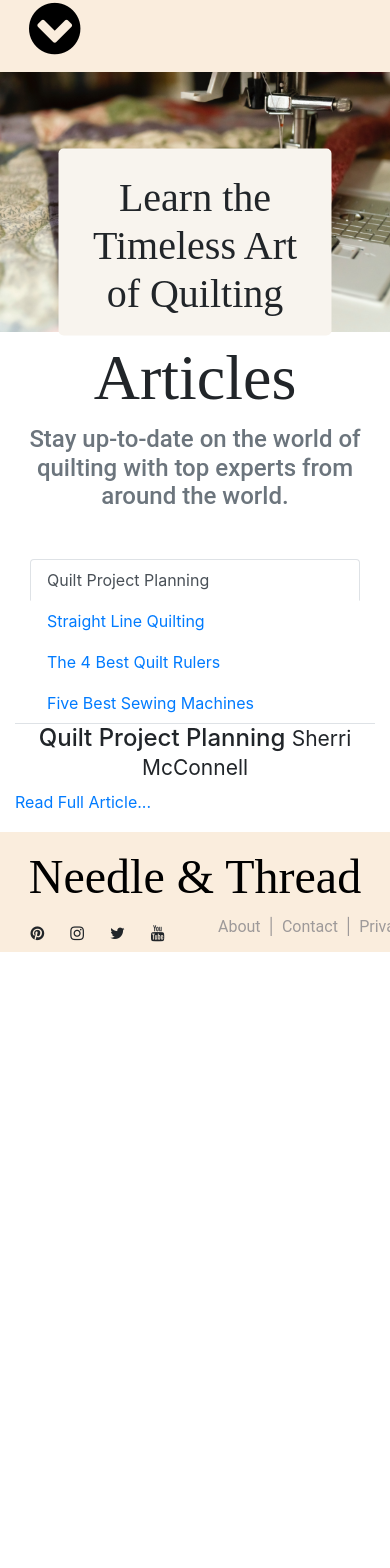
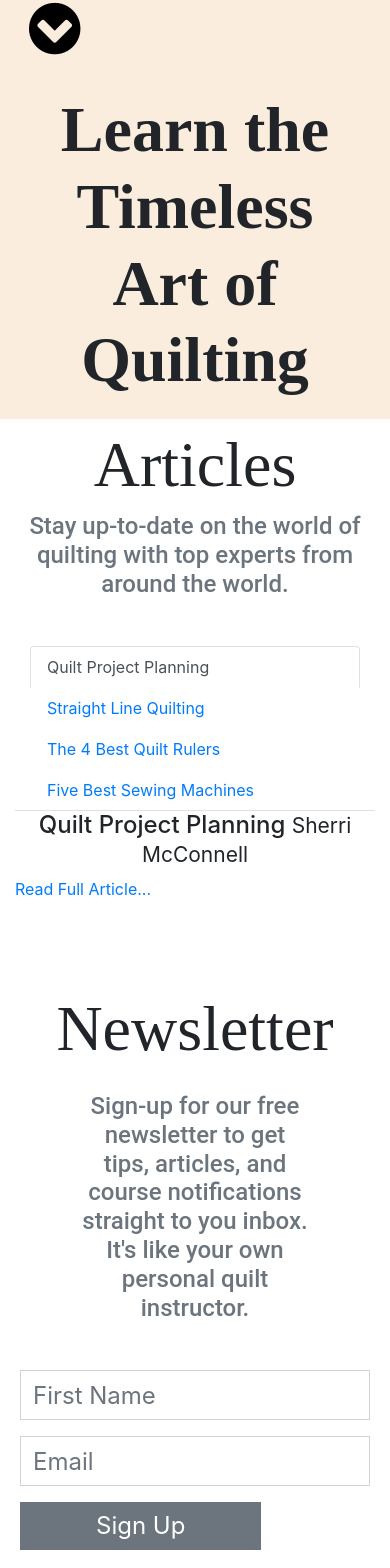
Before and after one commit to Nastasha1979/quiltReact, a React (Create React App) app: page /articles in a window 390 px wide. Shown: the part 96-1664 px from the top of the page. Before the commit the page ends 1048 px from the top, so only its background shows below. Built offline with nearby package versions, Linux system fonts and the light colour scheme.

Commit message:
052221 542PM Adjusted components for responsiveness

```diff
--- a/src/Styles.scss
+++ b/src/Styles.scss
@@ -20,6 +20,19 @@ $lightColoredText: rgb(158, 154, 154);
   text-align: center;
   margin: auto;
 
+}
+
+.phoneHeader {
+  background-color: $backgroundClr;
+}
+
+.phoneHeader h1 {
+  font-family: $thirdFont;
+  font-size: 4rem;
+  font-weight: bold;
+  text-align: center;
+  margin: auto;
+  padding: 20px;
 }
 
 .btnStyles {
@@ -77,7 +90,7 @@ $lightColoredText: rgb(158, 154, 154);
 
 .textCont {
     position: absolute;
-    top: 40%;
+    top: 50%;
     left: 50%;
     transform: translate(-50%, -50%);
     background-color: rgb(248, 244, 238);
@@ -88,6 +101,7 @@ $lightColoredText: rgb(158, 154, 154);
     h1 {
       font-family: $thirdFont;
       text-align: center;
+      font-size: 4rem;
     }
 
     h5 {
@@ -216,3 +230,36 @@ $lightColoredText: rgb(158, 154, 154);
 .faqInner {
   font-size: 36px;
 }
+
+//Newsletter
+
+.newsletterStyles input,
+.newsletterStyles button {
+    font-size: 24px;
+    border-radius: 0;
+}
+
+.newsletterStyles button {
+    padding: 5px 75px 5px 75px;
+}
+
+//About
+
+.myImage {
+  height: 100%;
+  width: 50%;
+  right: 0;
+}
+
+.mediaBodyStyle h3 {
+    padding: 20px 0px 10px 0px;
+    font-family: $secondaryFont;
+    text-align: center;
+    font-size: 2rem;
+}
+
+.mediaBodyStyle address {
+  text-align: center;
+  font-family: $secondaryFont;
+  font-size: 1.5rem;
+}
--- /dev/null
+++ b/src/components/AboutComponent.js
@@ -0,0 +1,35 @@
+import React from "react";
+import { Media } from "reactstrap";
+
+
+
+
+function About () {
+    return(
+        <React.Fragment>
+            <Media>
+                <Media body className="mediaBodyStyle">
+                    <h2 className="mainHeader pt-3">About</h2>
+                    <h5 className="subHeader text-muted">I am Nastasha Leach. Originally from Central Texas, I have lived in San Antonio since 2012.
+                    I served in the US Air Force before graduating college and working as an Auditor with the City of San Antonio.
+                    I hope to become a web developer in the future. </h5>
+
+                    <h3>Contact</h3>
+                    <address>
+                        8715 Datapoint Dr <br />
+                        San Antonio, TX 78229
+                    </address>
+                    <address>
+                        <a href= "tel: 210-763-9873">Call Us</a> <br />
+                        <a href= "mailto: Nastasha.leach@outlook.com">Send us an Email</a>
+                        <p>Contact Us</p>
+                    </address>
+                </Media>
+                <Media object src="/assets/noel.jpg" alt="Picture of Nastasha" className="myImage"/>
+
+            </Media>
+        </React.Fragment>
+    );
+}
+
+export default About;
--- a/src/components/ArticlesComponent.js
+++ b/src/components/ArticlesComponent.js
@@ -8,7 +8,7 @@ import classnames from 'classnames';
 function GetPanel({article}) {
     const fullText = article.text.map(para => {
         return(
-            <p>{para}</p>
+            <p className="d-none d-md-block">{para}</p>
         );
     });
 
@@ -18,10 +18,10 @@ function GetPanel({article}) {
                 <Media object src={article.pic} alt="ERROR Loading" className="pr-2 justify-content-center d-none d-lg-block"/>
             </Media>
             <Media body>
-                <div className="d-none d-lg-block">
+                <div >
                     {fullText}
                 </div>
-                <Link href={article.readMoreLink} target="_blank">Read Full Article...</Link>
+                <a href={article.readMoreLink} target="_blank">Read Full Article...</a>
             </Media>
         </Media>
 
--- a/src/components/ClassesComponent.js
+++ b/src/components/ClassesComponent.js
@@ -33,6 +33,8 @@ function GetFirstClasses({classRoom}) {
 
 
 function Classes(props){
+
+
     const showClass = props.classes.map(classRoom => {
         return(
             <div key={classRoom.id}>
--- a/src/components/Navigation.js
+++ b/src/components/Navigation.js
@@ -22,7 +22,11 @@ class Navigation extends Component {
         });
     }
 
+
+
     render() {
+
+
         return(
             <React.Fragment >
                 <Navbar sticky="top" expand="lg" className="navbarStyles-container">
@@ -70,9 +74,15 @@ class Navigation extends Component {
                         </Collapse>
                     </div>
                 </Navbar>
-                <Container fluid className="topImageCont px-0">
+                <Container fluid className="topImageCont px-0 d-none d-md-block">
                     <img className="topImage" src="/assets/quilt2.jpg" alt="Quilt Picture Error" />
                     <div className="textCont">
+                        <h1>Learn the Timeless Art of Quilting</h1>
+                        <h5 className="d-none d-lg-block">You too can provide warmth, protection, and love to friends and family in the tradition of men and women for hundreds of years. Come join us as we celebrate the art, beauty, and functionality of quilt-making.</h5>
+                    </div>
+                </Container>
+                <Container fluid className="d-md-none phoneHeader">
+                    <div >
                         <h1>Learn the Timeless Art of Quilting</h1>
                         <h5 className="d-none d-lg-block">You too can provide warmth, protection, and love to friends and family in the tradition of men and women for hundreds of years. Come join us as we celebrate the art, beauty, and functionality of quilt-making.</h5>
                     </div>
--- /dev/null
+++ b/src/components/NewsletterComponent.js
@@ -0,0 +1,39 @@
+import React from "react";
+import { Button, Form, FormGroup, Input, Row, Col } from "reactstrap";
+
+
+function Newsletter() {
+    return(
+        <React.Fragment>
+            <div className="container-fluid newsletterStyles py-5">
+                <div className="row">
+                    <div className="col-12 thirdFont text-center my-4">
+                        <h2 className="mainHeader">Newsletter</h2>
+                    </div>
+                </div>
+                <div className="row pb-5">
+                    <div className="col-8 m-auto text-center text-muted secondaryFont">
+                        <h5 className="subHeader">Sign-up for our free newsletter to get tips, articles, and course notifications straight to you inbox. It's like your own personal quilt instructor.</h5>
+                    </div>
+                </div>
+                <Row form className="justify-content-center mx-auto">
+                    <Col lg={3}>
+                        <FormGroup>
+                            <Input type="text" name="fname" id="fname" placeholder="First Name" />
+                        </FormGroup>
+                    </Col>
+                    <Col lg={3}>
+                        <FormGroup>
+                            <Input type="email" name="email" id="email" placeholder="Email" required />
+                        </FormGroup>
+                    </Col>
+                    <Col lg={3}>
+                        <Button type="submit" className="btn btn-primary">Sign Up</Button>
+                    </Col>
+                </Row>
+            </div>
+        </React.Fragment>
+    );
+}
+
+export default Newsletter;
--- a/src/components/SwitchComponent.js
+++ b/src/components/SwitchComponent.js
@@ -7,6 +7,8 @@ import Inspiration from "./InspirationComponent";
 import Articles from "./ArticlesComponent";
 import QuickTips from "./QuickTipsComponent";
 import FrequentlyAsked from "./FrequentlyAsked";
+import Newsletter from "./NewsletterComponent";
+import About from "./AboutComponent";
 import QUICK_TIPS from "../shared/QuickTips";
 import ARTICLES_DATA from "../shared/ArticleData";
 import CAROUSEL_DATA from "../shared/CarouselData";
@@ -40,6 +42,11 @@ class SwitchComponent extends Component {
                     <Route exact path="/articles" render={() => <Articles articles={this.state.articles} />} />
                     <Route exact path="/quickTips" render={() => <QuickTips quickTips={this.state.quickTips} />} />
                     <Route exact path="/faq" render={() => <FrequentlyAsked faqs={this.state.faqs} />} />
+
+                </Switch>
+                <Newsletter />
+                <Switch>
+                    <Route path="/about" component={About} />
                 </Switch>
                 <Footer />
             </React.Fragment>
```
Also changed, not shown: public/assets/me.jpg (added), 1 other file (tests, documents, lock files or other folders).
